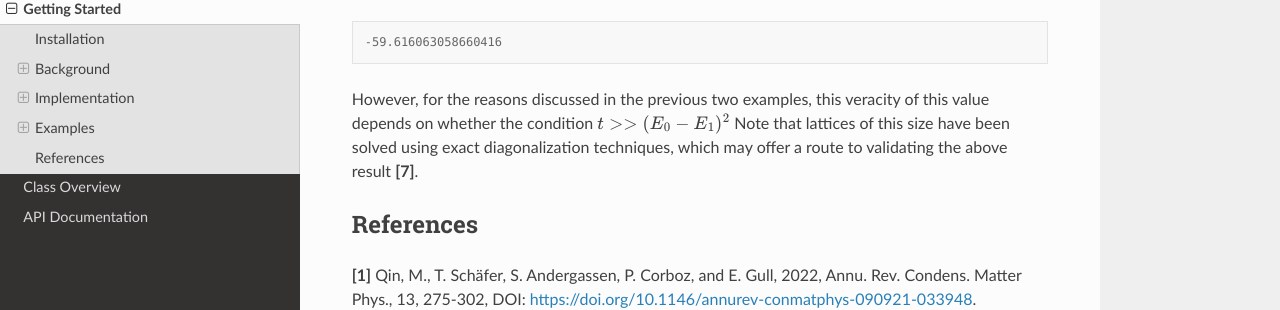
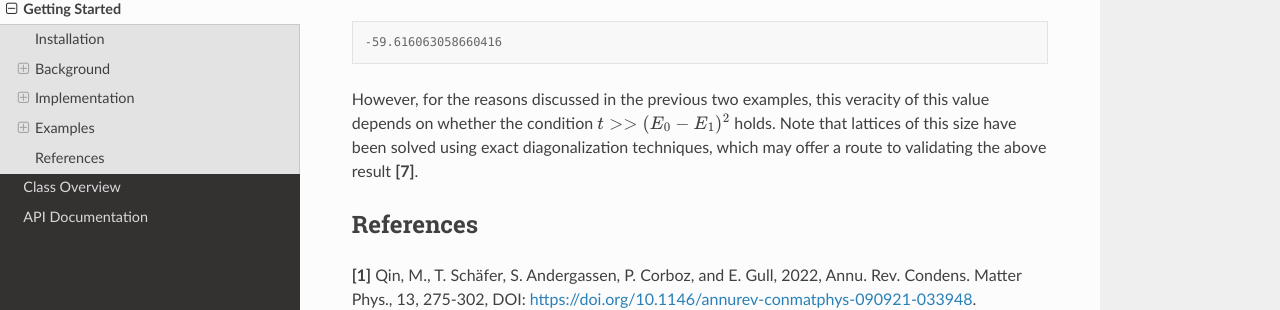
Before and after one commit to y-pleim/adiabatic_fermi_hubbard, a Sphinx documentation site: the page built from docs/getting_started.rst, in a window 1280 px wide and 900 px high, scrolled down 13709 px. Shown: the part 144-454 px from the top of the window. Built offline with Sphinx 7.4.7 and the Read the Docs theme 2.0.0, drawn with Linux system fonts in a browser that asks for light colours; the version number could not be read and is left out; some of the changed text lies outside the part shown.

Commit message:
fixing some typos

```diff
--- a/docs/getting_started.rst
+++ b/docs/getting_started.rst
@@ -92,7 +92,7 @@
 
 Representing Fermionic Operators
 ''''''''''''''''''''''''''''''''
-This package relies heavily on methods in `qiskit-nature` a part of the Qiskit ecosystem **[13]**, to create and manipulate fermionic raising/lowering operators. This
+This package relies heavily on methods in `qiskit-nature`, a part of the Qiskit ecosystem **[13]**, to create and manipulate fermionic raising/lowering operators. This
 is accomplished through the use of `qiskit-nature`'s `FermionicOp` objects **[14]**. The `adiabatic_fermi_hubbard` package adopts `qiskit-nature`'s convention for representing
 creation/annihilation operators for up and down spins, where `FermionicOp` objects with even (odd) indices correspond to spin up (down) electrons. For example, the
 four creation/annilhilation operators for the first site in a 8-site 1D lattice are
@@ -105,7 +105,7 @@
 The above example shows that the fermionic operators for a single lattice site are represented by two spin orbitals (in this case, 0 and 1). For an :math:`N = 8` lattice, the
 total number of spin orbitals is :math:`2N = 16` (hence the value of ``num_spin_orbitals`` in the above constructors) **[15]**.
 
-For a specified lattice size and :math:`t, U, \mu` parameters, the `adiabatic_fermi_hubbard` constructs the Fermi-Hubbard Hamiltonian :eq:`ham_with_mu` out of these FermionicOp objects.
+For a specified lattice size and :math:`t, U, \mu` parameters, the `adiabatic_fermi_hubbard` package constructs the Fermi-Hubbard Hamiltonian :eq:`ham_with_mu` out of these FermionicOp objects.
 
 Jordan-Wigner Transformation
 ''''''''''''''''''''''''''''
@@ -577,7 +577,7 @@
 
     -59.616063058660416
 
-However, for the reasons discussed in the previous two examples, this veracity of this value depends on whether the condition :math:`t >> (E_0-E_1)^2`
+However, for the reasons discussed in the previous two examples, this veracity of this value depends on whether the condition :math:`t >> (E_0-E_1)^2` holds.
 Note that lattices of this size have been solved using exact diagonalization techniques, which may offer a route to validating the above
 result **[7]**.
 
--- a/docs/html/_sources/getting_started.rst.txt
+++ b/docs/html/_sources/getting_started.rst.txt
@@ -92,7 +92,7 @@
 
 Representing Fermionic Operators
 ''''''''''''''''''''''''''''''''
-This package relies heavily on methods in `qiskit-nature` a part of the Qiskit ecosystem **[13]**, to create and manipulate fermionic raising/lowering operators. This
+This package relies heavily on methods in `qiskit-nature`, a part of the Qiskit ecosystem **[13]**, to create and manipulate fermionic raising/lowering operators. This
 is accomplished through the use of `qiskit-nature`'s `FermionicOp` objects **[14]**. The `adiabatic_fermi_hubbard` package adopts `qiskit-nature`'s convention for representing
 creation/annihilation operators for up and down spins, where `FermionicOp` objects with even (odd) indices correspond to spin up (down) electrons. For example, the
 four creation/annilhilation operators for the first site in a 8-site 1D lattice are
@@ -105,7 +105,7 @@
 The above example shows that the fermionic operators for a single lattice site are represented by two spin orbitals (in this case, 0 and 1). For an :math:`N = 8` lattice, the
 total number of spin orbitals is :math:`2N = 16` (hence the value of ``num_spin_orbitals`` in the above constructors) **[15]**.
 
-For a specified lattice size and :math:`t, U, \mu` parameters, the `adiabatic_fermi_hubbard` constructs the Fermi-Hubbard Hamiltonian :eq:`ham_with_mu` out of these FermionicOp objects.
+For a specified lattice size and :math:`t, U, \mu` parameters, the `adiabatic_fermi_hubbard` package constructs the Fermi-Hubbard Hamiltonian :eq:`ham_with_mu` out of these FermionicOp objects.
 
 Jordan-Wigner Transformation
 ''''''''''''''''''''''''''''
@@ -577,7 +577,7 @@
 
     -59.616063058660416
 
-However, for the reasons discussed in the previous two examples, this veracity of this value depends on whether the condition :math:`t >> (E_0-E_1)^2`
+However, for the reasons discussed in the previous two examples, this veracity of this value depends on whether the condition :math:`t >> (E_0-E_1)^2` holds.
 Note that lattices of this size have been solved using exact diagonalization techniques, which may offer a route to validating the above
 result **[7]**.
 
--- a/docs/html/getting_started.html
+++ b/docs/html/getting_started.html
@@ -185,7 +185,7 @@
 1D lattices. The following section highlights some details of the implementation.</p>
 <section id="representing-fermionic-operators">
 <h3>Representing Fermionic Operators<a class="headerlink" href="#representing-fermionic-operators" title="Link to this heading"></a></h3>
-<p>This package relies heavily on methods in <cite>qiskit-nature</cite> a part of the Qiskit ecosystem <strong>[13]</strong>, to create and manipulate fermionic raising/lowering operators. This
+<p>This package relies heavily on methods in <cite>qiskit-nature</cite>, a part of the Qiskit ecosystem <strong>[13]</strong>, to create and manipulate fermionic raising/lowering operators. This
 is accomplished through the use of <cite>qiskit-nature</cite>’s <cite>FermionicOp</cite> objects <strong>[14]</strong>. The <cite>adiabatic_fermi_hubbard</cite> package adopts <cite>qiskit-nature</cite>’s convention for representing
 creation/annihilation operators for up and down spins, where <cite>FermionicOp</cite> objects with even (odd) indices correspond to spin up (down) electrons. For example, the
 four creation/annilhilation operators for the first site in a 8-site 1D lattice are</p>
@@ -197,7 +197,7 @@
 </ul>
 <p>The above example shows that the fermionic operators for a single lattice site are represented by two spin orbitals (in this case, 0 and 1). For an <span class="math notranslate nohighlight">\(N = 8\)</span> lattice, the
 total number of spin orbitals is <span class="math notranslate nohighlight">\(2N = 16\)</span> (hence the value of <code class="docutils literal notranslate"><span class="pre">num_spin_orbitals</span></code> in the above constructors) <strong>[15]</strong>.</p>
-<p>For a specified lattice size and <span class="math notranslate nohighlight">\(t, U, \mu\)</span> parameters, the <cite>adiabatic_fermi_hubbard</cite> constructs the Fermi-Hubbard Hamiltonian <a class="reference internal" href="#equation-ham-with-mu">(2)</a> out of these FermionicOp objects.</p>
+<p>For a specified lattice size and <span class="math notranslate nohighlight">\(t, U, \mu\)</span> parameters, the <cite>adiabatic_fermi_hubbard</cite> package constructs the Fermi-Hubbard Hamiltonian <a class="reference internal" href="#equation-ham-with-mu">(2)</a> out of these FermionicOp objects.</p>
 </section>
 <section id="jordan-wigner-transformation">
 <h3>Jordan-Wigner Transformation<a class="headerlink" href="#jordan-wigner-transformation" title="Link to this heading"></a></h3>
@@ -620,7 +620,7 @@
 <div class="highlight-default notranslate"><div class="highlight"><pre><span></span><span class="o">-</span><span class="mf">59.616063058660416</span>
 </pre></div>
 </div>
-<p>However, for the reasons discussed in the previous two examples, this veracity of this value depends on whether the condition <span class="math notranslate nohighlight">\(t &gt;&gt; (E_0-E_1)^2\)</span>
+<p>However, for the reasons discussed in the previous two examples, this veracity of this value depends on whether the condition <span class="math notranslate nohighlight">\(t &gt;&gt; (E_0-E_1)^2\)</span> holds.
 Note that lattices of this size have been solved using exact diagonalization techniques, which may offer a route to validating the above
 result <strong>[7]</strong>.</p>
 </section>
```
Also changed, not shown: docs/html/searchindex.js, 2 other files.
